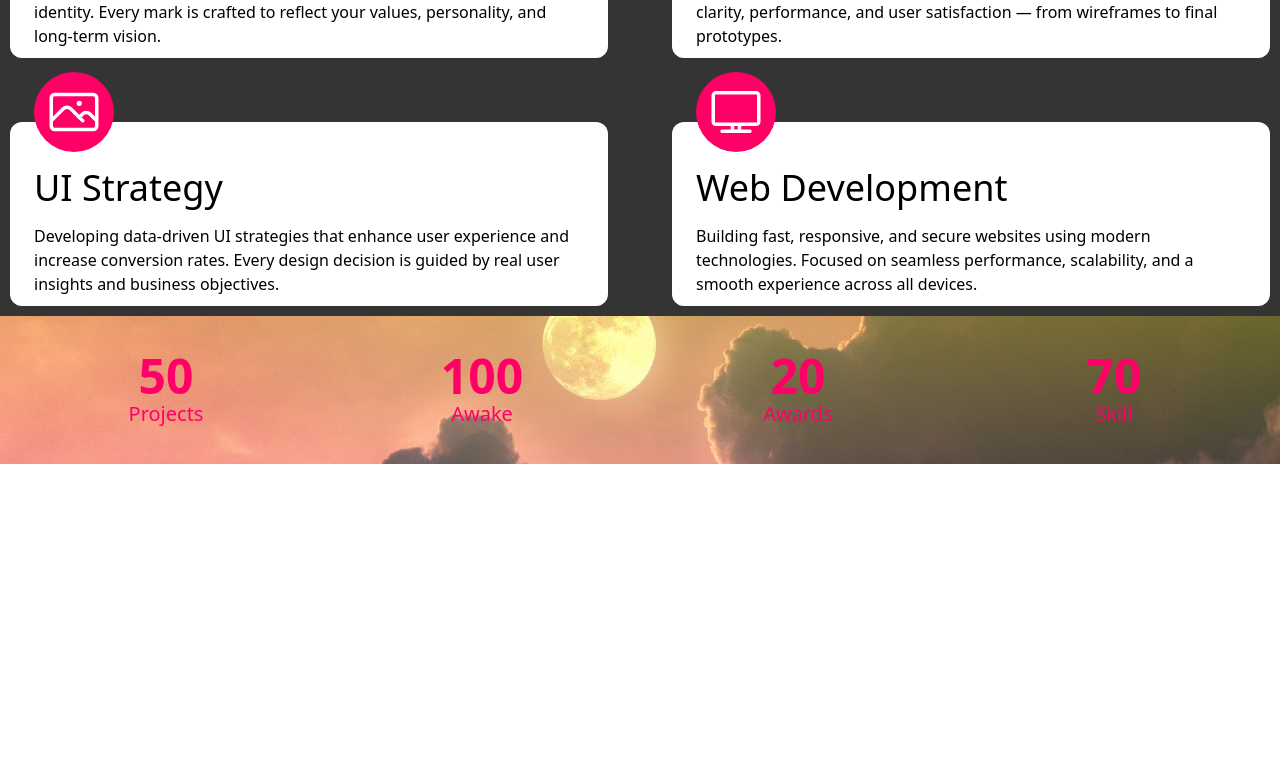
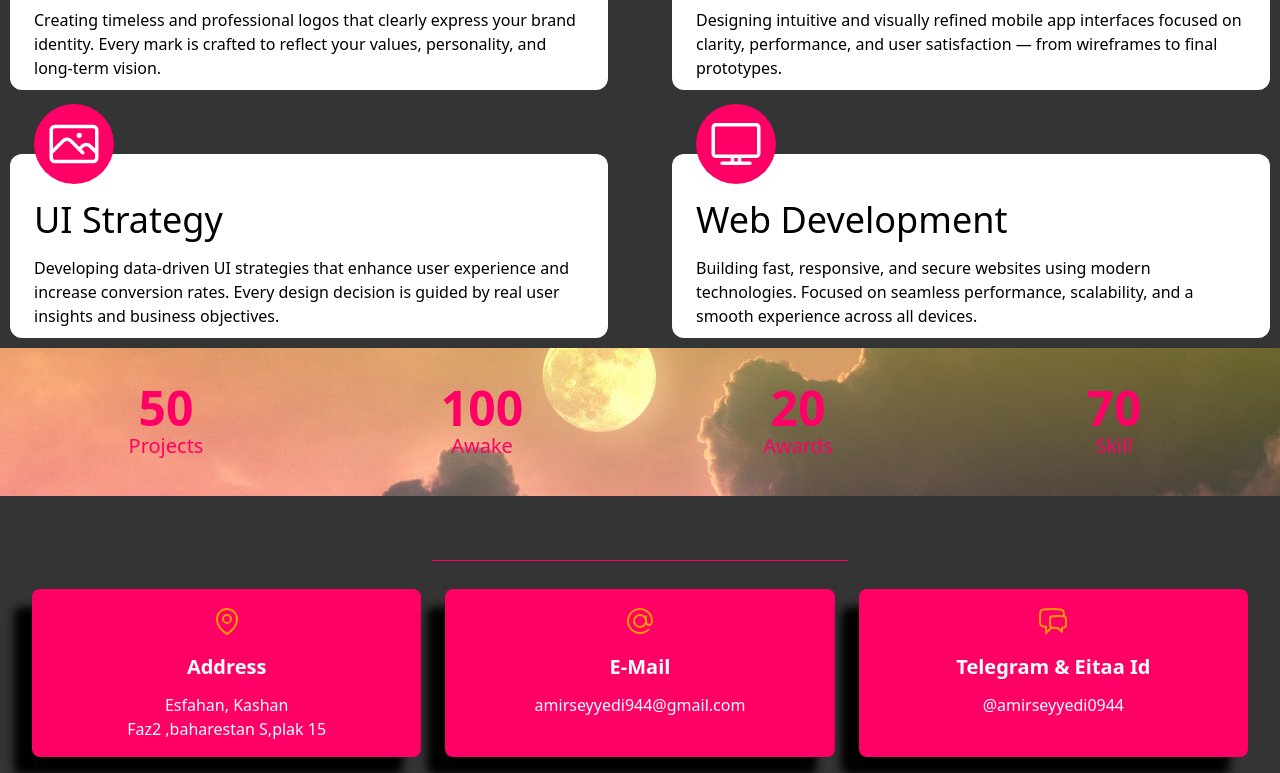
Before and after one commit to amir0944/Vlog, a React (Vite) app: page / in a window 1280 px wide. Shown: the part 1863-2636 px from the top of the page. Before the commit the page ends 2327 px from the top, so only its background shows below. Built offline with nearby package versions, Linux system fonts and the light colour scheme.

Commit message:
add footer

```diff
--- a/src/App.jsx
+++ b/src/App.jsx
@@ -6,6 +6,7 @@ import ServicesSection from "./components/ServicesSection";
 import StatsSection from "./components/StatsSection";
 import ScrollButton from "./components/ScrollButton";
 import "./index.css";
+import Footer from "./components/Footer";
 
 const App = () => {
   return (
@@ -16,6 +17,7 @@ const App = () => {
       <AboutSection />
       <ServicesSection />
       <StatsSection />
+      <Footer />
     </div>
   );
 };
--- a/src/components/AboutSection.jsx
+++ b/src/components/AboutSection.jsx
@@ -20,7 +20,7 @@ const AboutSection = () => {
       <div className="lg:w-1/2 flex flex-col gap-8 lg:mt-0 mt-4">
         <hr className="hr" />
         <h1 className="text-5xl font-bold">Introduction About Me</h1>
-        <p className="leading-8">
+        <p className="leading-8 mx-4 md:mx-0">
           Hi, I'm Amirhossein Seydi. I'm a computer science student and web
           developer, passionate about creating things that matter. I work mostly
           with JavaScript, React, and Tailwind, and I love discovering new ideas
--- /dev/null
+++ b/src/components/Footer.jsx
@@ -0,0 +1,107 @@
+// ContactSection.jsx or ContactSection.tsx
+import React from "react";
+
+const Footer = () => {
+  return (
+    <section className="px-2">
+      <hr className="hr mb-7" />
+      <div className="container mx-auto px-4">
+        <div className="grid grid-cols-1 md:grid-cols-3 gap-6 hover">
+          <div
+            className="bg-[#ff0066] text-white text-center py-4 rounded-lg shadow-md hover:bg-gray-100 hover:text-[red] duration-700"
+            style={{ boxShadow: "black -18px 18px 10px" }}
+          >
+            <div className="flex justify-center mb-4">
+              <i className="fas fa-map-marked text-4xl text-amber-500">
+                <svg
+                  xmlns="http://www.w3.org/2000/svg"
+                  fill="none"
+                  viewBox="0 0 24 24"
+                  strokeWidth={1.5}
+                  stroke="currentColor"
+                  className="size-8"
+                >
+                  <path
+                    strokeLinecap="round"
+                    strokeLinejoin="round"
+                    d="M15 10.5a3 3 0 1 1-6 0 3 3 0 0 1 6 0Z"
+                  />
+                  <path
+                    strokeLinecap="round"
+                    strokeLinejoin="round"
+                    d="M19.5 10.5c0 7.142-7.5 11.25-7.5 11.25S4.5 17.642 4.5 10.5a7.5 7.5 0 1 1 15 0Z"
+                  />
+                </svg>
+              </i>
+            </div>
+            <div className="">
+              <h2 className="text-xl font-semibold mb-3 capitalize">address</h2>
+              <span className="block ">Esfahan, Kashan</span>
+              <span className="block  ">Faz2 ,baharestan S,plak 15</span>
+            </div>
+          </div>
+
+          <div
+            className="bg-[#ff0066] text-white text-center py-4 rounded-lg shadow-md hover:bg-gray-100 hover:text-[red] duration-700"
+            style={{ boxShadow: "black -18px 18px 10px" }}
+          >
+            <div className="flex justify-center mb-4">
+              <i className="fas fa-envelope text-4xl text-amber-500">
+                <svg
+                  xmlns="http://www.w3.org/2000/svg"
+                  fill="none"
+                  viewBox="0 0 24 24"
+                  strokeWidth={1.5}
+                  stroke="currentColor"
+                  className="size-8"
+                >
+                  <path
+                    strokeLinecap="round"
+                    strokeLinejoin="round"
+                    d="M16.5 12a4.5 4.5 0 1 1-9 0 4.5 4.5 0 0 1 9 0Zm0 0c0 1.657 1.007 3 2.25 3S21 13.657 21 12a9 9 0 1 0-2.636 6.364M16.5 12V8.25"
+                  />
+                </svg>
+              </i>
+            </div>
+            <div className="">
+              <h2 className="text-xl font-semibold mb-3 capitalize">e-mail</h2>
+              <span className="block  ">amirseyyedi944@gmail.com</span>
+            </div>
+          </div>
+
+          <div
+            className="bg-[#ff0066] text-white text-center py-4 rounded-lg shadow-md hover:bg-gray-100 hover:text-[red] duration-700"
+            style={{ boxShadow: "black -18px 18px 10px" }}
+          >
+            <div className="flex justify-center mb-4">
+              <i className="fas fa-clock text-4xl text-amber-500">
+                <svg
+                  xmlns="http://www.w3.org/2000/svg"
+                  fill="none"
+                  viewBox="0 0 24 24"
+                  strokeWidth={1.5}
+                  stroke="currentColor"
+                  className="size-8"
+                >
+                  <path
+                    strokeLinecap="round"
+                    strokeLinejoin="round"
+                    d="M20.25 8.511c.884.284 1.5 1.128 1.5 2.097v4.286c0 1.136-.847 2.1-1.98 2.193-.34.027-.68.052-1.02.072v3.091l-3-3c-1.354 0-2.694-.055-4.02-.163a2.115 2.115 0 0 1-.825-.242m9.345-8.334a2.126 2.126 0 0 0-.476-.095 48.64 48.64 0 0 0-8.048 0c-1.131.094-1.976 1.057-1.976 2.192v4.286c0 .837.46 1.58 1.155 1.951m9.345-8.334V6.637c0-1.621-1.152-3.026-2.76-3.235A48.455 48.455 0 0 0 11.25 3c-2.115 0-4.198.137-6.24.402-1.608.209-2.76 1.614-2.76 3.235v6.226c0 1.621 1.152 3.026 2.76 3.235.577.075 1.157.14 1.74.194V21l4.155-4.155"
+                  />
+                </svg>
+              </i>
+            </div>
+            <div className="">
+              <h2 className="text-xl font-semibold mb-3 capitalize">
+                telegram & eitaa id
+              </h2>
+              <span className="block  ">@amirseyyedi0944</span>
+            </div>
+          </div>
+        </div>
+      </div>
+    </section>
+  );
+};
+
+export default Footer;
--- a/src/components/ServicesSection.jsx
+++ b/src/components/ServicesSection.jsx
@@ -90,7 +90,7 @@ const ServicesSection = () => {
       className="w-full my-2.5 mt-40 lg:mt-0 flex flex-col gap-8 px-2.5"
     >
       <div className="flex flex-col gap-8 text-white mb-8">
-        <hr className="hr" />
+        <hr className="hr my-4" />
         <h1 className="font-bold text-4xl">Services</h1>
         {/* <p>
           Lorem Ipsum is simply dummy text of the printing and typesetting
--- a/src/index.css
+++ b/src/index.css
@@ -5,7 +5,7 @@
 }
 
 .hr {
-  @apply border-t border-[#ff0066] w-16 mx-auto;
+  @apply border-t border-[#ff0066] w-1/3 mx-auto;
 }
 
 .backImage {
```
